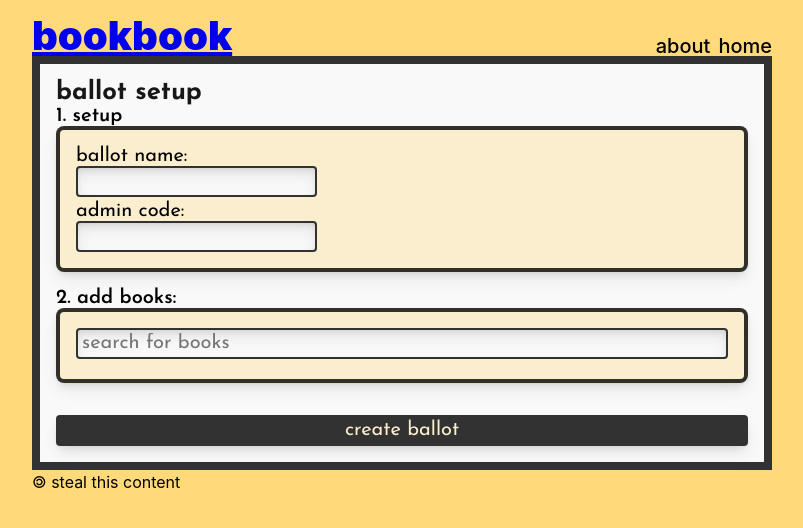
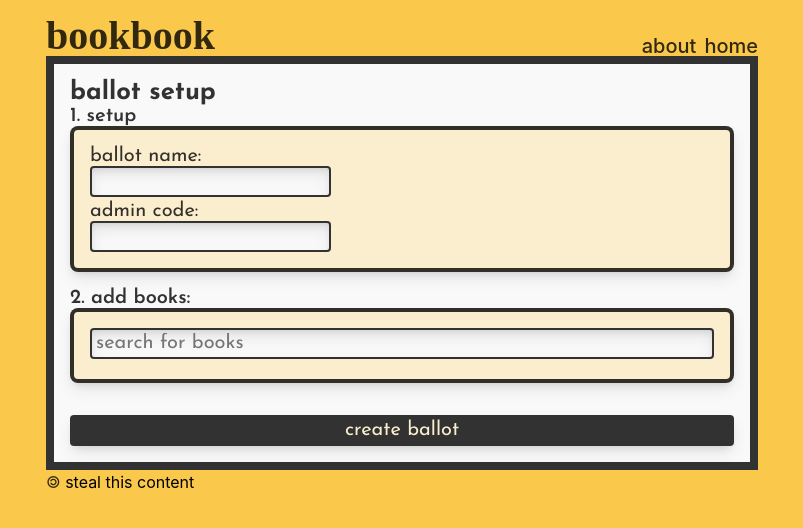
Before and after one commit to openbookbook/bookbook-web, a React (Create React App) app: page /setup in a window 1280 px wide. Shown: the top 528 px of the page, without its empty margins (238-1041 px from the left). Built offline with nearby package versions, Linux system fonts and the light colour scheme.

Commit message:
fix styling

```diff
--- a/src/app/App.css
+++ b/src/app/App.css
@@ -11,10 +11,10 @@
 }
 
 .App > * {
-  width: 100px + 50vw;
+  width: calc(200px + 40vw);
   min-width: 300px;
   max-width: 95vw;
-  width: clamp(300px, 100px + 50vw, 95vw);
+  width: clamp(300px, calc(200px + 40vw), 95vw);
 }
 
 .App > main {
--- a/src/app/Header.css
+++ b/src/app/Header.css
@@ -10,12 +10,12 @@
 
 .Header h1 {
   font-size: 2.5rem;
+  font-family: var(--fnt-serif);
 }
 
 .Header nav * {
   font-size: 20px;
   margin-left: 0.5rem;
   text-decoration: none;
-  color: black;
   font-weight: 500;
 }
--- a/src/index.css
+++ b/src/index.css
@@ -2,8 +2,8 @@
 @import url('./styles/_reset.css');
 
 html {
-  --color-straw: #ffd97a;
-  --color-straw-rgb: 255, 217, 122;
+  --color-straw: #fac94c;
+  --color-straw-rgb: 250, 201, 76;
   --color-wheat: #fbeecf;
   --color-wheat-rgb: 251, 238, 207;
   --color-white: #f9f9f9;
@@ -14,20 +14,24 @@ html {
   --clr-button: var(--clr-fg);
   --clr-line: #000c;
 
+  --fnt-default: -apple-system, BlinkMacSystemFont, 'Segoe UI', 'Roboto', 'Oxygen', 'Ubuntu', 'Cantarell', 'Fira Sans', 'Droid Sans', 'Helvetica Neue', sans-serif;
+  --fnt-josefin: "Josefin Sans", 'Ubuntu', sans-serif;
+  --fnt-code: source-code-pro, Menlo, Monaco, Consolas, 'Courier New', monospace;
+  --fnt-serif: 'Times New Roman', Times, serif;
+
   --border: 2px solid var(--clr-line);
 
   accent-color: #000c;
 }
 
 body {
+  color: var(--clr-line);
   margin: 0;
-  font-family: -apple-system, BlinkMacSystemFont, 'Segoe UI', 'Roboto', 'Oxygen',
-    'Ubuntu', 'Cantarell', 'Fira Sans', 'Droid Sans', 'Helvetica Neue',
-    sans-serif;
+  font-family: var(--fnt-default);
   -webkit-font-smoothing: antialiased;
   -moz-osx-font-smoothing: grayscale;
 }
 
 code {
-  font-family: source-code-pro, Menlo, Monaco, Consolas, 'Courier New', monospace;
+  font-family: var(--fnt-code);
 }
--- a/src/pages/about/AboutPage.js
+++ b/src/pages/about/AboutPage.js
@@ -2,9 +2,11 @@ import './AboutPage.css';
 
 const AboutPage = () => {
   return <div className="AboutPage page">
+    <h3 className="page-title">about</h3>
     <span className="panel-title">description</span>
     <div className="panel">
       <p>bookbook helps create a more equitable process when choosing a new book for your club</p>
+      <br/>
       <p>bookbook allows a club admin to create a ballot where users can vote in a ranked choice voting system</p>
     </div>
 
--- a/src/pages/ballot/BallotPage.css
+++ b/src/pages/ballot/BallotPage.css
@@ -38,7 +38,7 @@
 
 .read-only {
   font-size: 0.8rem;
-  width: clamp(12rem, 40%, 24rem);
+  width: 100%;
   background: none;
   border: none;
   text-transform: none;
--- a/src/styles/common.css
+++ b/src/styles/common.css
@@ -4,7 +4,7 @@
 
 * {
   text-transform: lowercase;
-  font-family: "Josefin Sans", sans-serif;
+  font-family: var(--fnt-josefin);
   box-sizing: border-box;
   font-size: 20px;
 }
@@ -53,7 +53,7 @@
   content: counter(panelCounter) ". ";
 }
 
-/* default element stylings */
+/* default input element stylings */
 button.primary, input[type="text"], input[type="password"], input[type="number"], input[type="search"], textarea {
   border: var(--border);
   padding: 0.125rem 0.25rem;
@@ -63,6 +63,11 @@ button.primary, input[type="text"], input[type="password"], input[type="number"]
     inset 0 0.5rem 1rem -0.125rem rgba(50, 50, 50, 0.1),
     inset 0 0.25rem 0.5rem -0.25rem rgba(0, 0, 0, 0.15)
   ;
+}
+
+button {
+  border: var(--border);
+  border-radius: 0.25rem;
 }
 
 button, summary {
@@ -84,6 +89,12 @@ button.primary {
   opacity: 0.8;
 }
 
+/* default anchor elements styling */
+a {
+  text-decoration: none;
+  color: inherit;
+}
+
 /* default styling for headers */
 h1 {
   font-size: 2rem;
@@ -98,25 +109,21 @@ h2 {
 h3 {
   font-size: 1.6rem;
   font-weight: 700;
-  opacity: 0.9;
 }
 
 h4 {
   font-size: 1.4rem;
   font-weight: 600;
-  opacity: 0.9;
 }
 
 h5 {
   font-size: 1.2rem;
   font-weight: 500;
-  opacity: 0.8;
 }
 
 h6 {
   font-size: 1.1rem;
   font-weight: 500;
-  opacity: 0.8;
 }
 
 /* switch toggle button thing */
```
